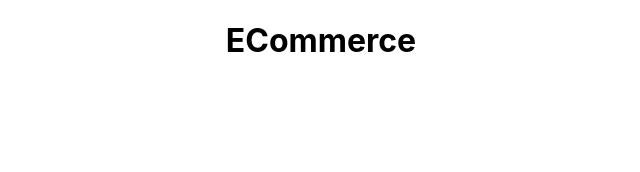
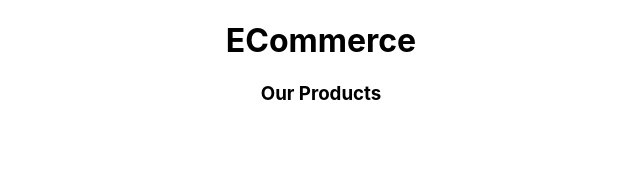
Before and after one commit to sunnymodi29/Ecommerce-Website, a JavaScript app: page / in a window 1280 px wide. Shown: the top 172 px of the page, without its empty margins (319-959 px from the left). Built offline with nearby package versions, Linux system fonts and the light colour scheme; the HTML template or start-up script is replaced by a standard one.

Commit message:
Initial changes

```diff
--- a/src/App.js
+++ b/src/App.js
@@ -5,6 +5,7 @@ function App() {
   return (
     <div className="App">
       <h1>ECommerce</h1>
+      <h3>Our Products</h3>
     </div>
   );
 }
```
